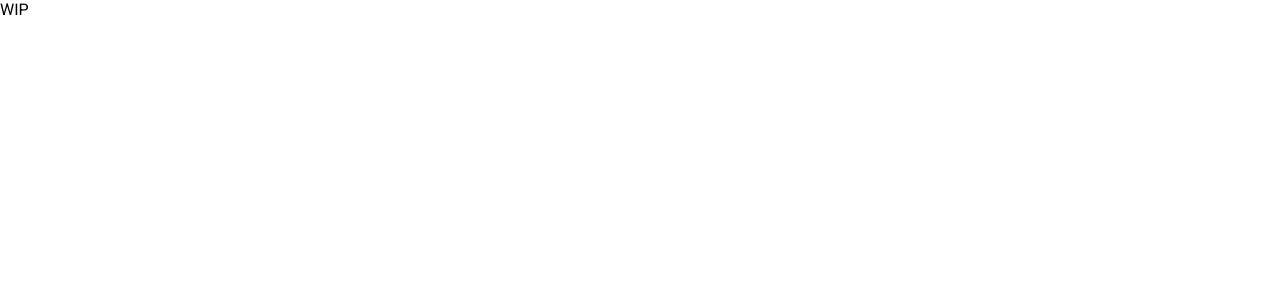
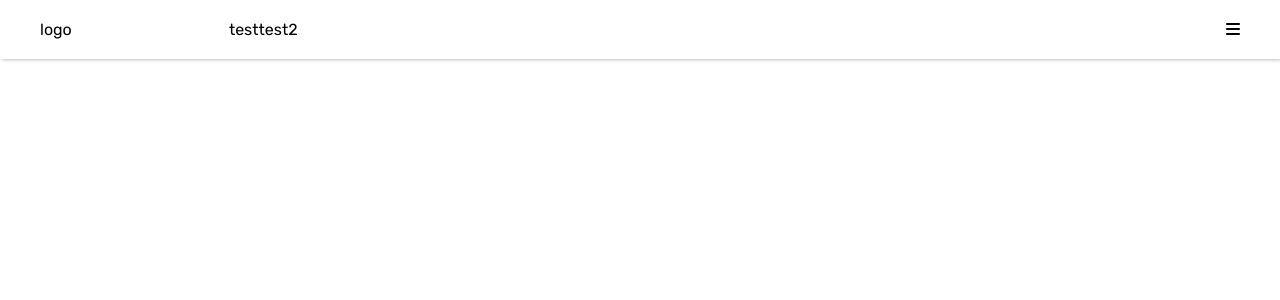
Before and after one commit to nicholas-roether/gyloh-preview, a React (Create React App) app: page / in a window 1280 px wide. Shown: the top 300 px of the page. Built offline with nearby package versions, Linux system fonts and the light colour scheme.

Commit message:
Render PageNavBar

```diff
--- a/src/App.tsx
+++ b/src/App.tsx
@@ -1,9 +1,14 @@
 import React from "react";
+import PageNavBar from "./structure/PageNavBar";
 
 class App extends React.Component<{}> {
 
 	render() {
-		return <div>WIP</div>
+		return (
+			<div id="app">
+				<PageNavBar />
+			</div>
+		);
 	}
 }
 
```
